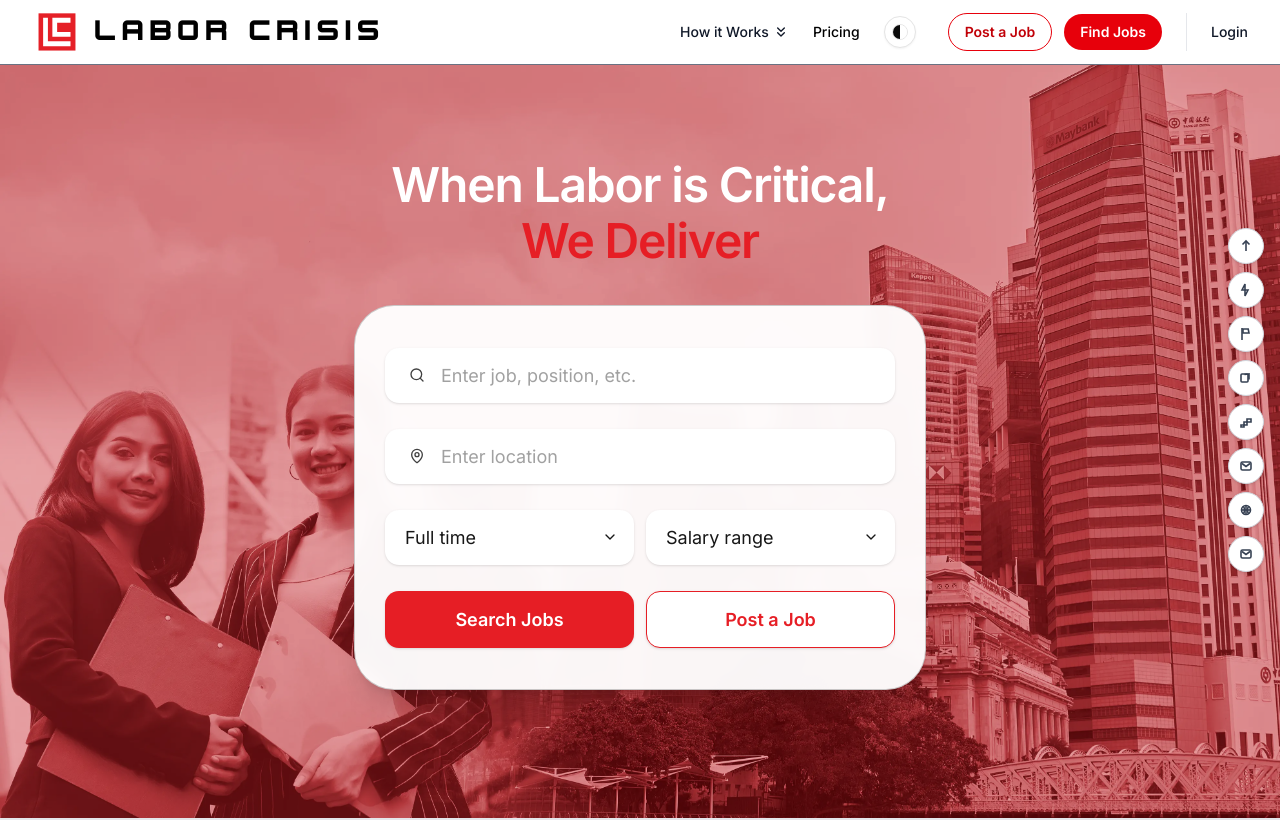
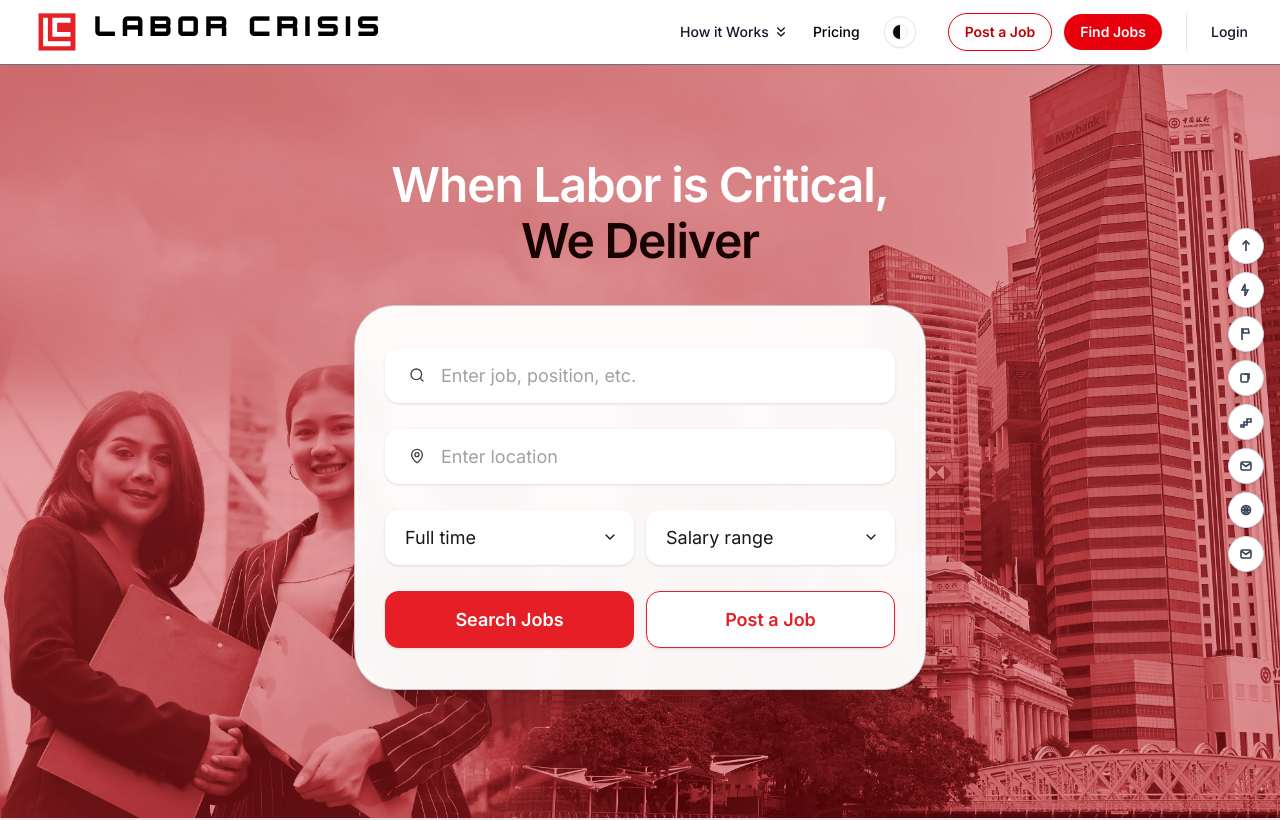
Before and after one commit to RossDev1201/laborcrisisbetav2, a Next.js app: page / in a window 1280 px wide. Shown: the top 820 px of the page. Built offline with nearby package versions, Linux system fonts and the light colour scheme.

Commit message:
update navbar logo title alignment

```diff
--- a/components/layout/navbar.tsx
+++ b/components/layout/navbar.tsx
@@ -21,7 +21,14 @@ export function Navbar() {
   />
 
   <span
-            className={`${technopile.className} text-[24px] md:text-[28px] lg:text-[32px] tracking-[0.2em] leading-none text-black dark:text-white`}
+    className={`
+      ${technopile.className}
+      text-[24px] md:text-[28px] lg:text-[32px]
+      tracking-[0.2em]
+      leading-none
+      text-black dark:text-white
+      relative -translate-y-[4px]  // 👈 key part
+    `}
   >
     LABOR CRISIS
   </span>
--- a/components/sections/hero.tsx
+++ b/components/sections/hero.tsx
@@ -60,7 +60,7 @@ export function HeroSection() {
             className="text-3xl font-semibold tracking-tight text-white sm:text-4xl lg:text-5xl"
           >
             <span className="block">When Labor is Critical,</span>
-            <span className="mt-2 block text-[#E61E25]">We Deliver</span>
+            <span className="mt-2 block text-[#190202]">We Deliver</span>
           </h1>
         </div>
 
```
Lines whose indentation alone changed are shown as unchanged.
